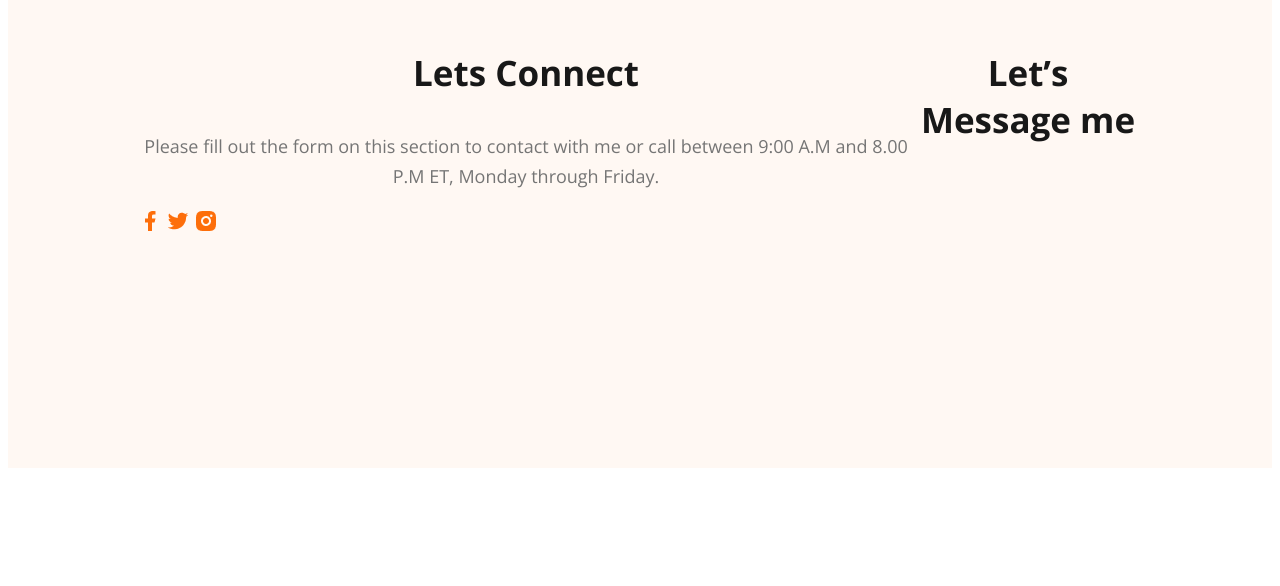
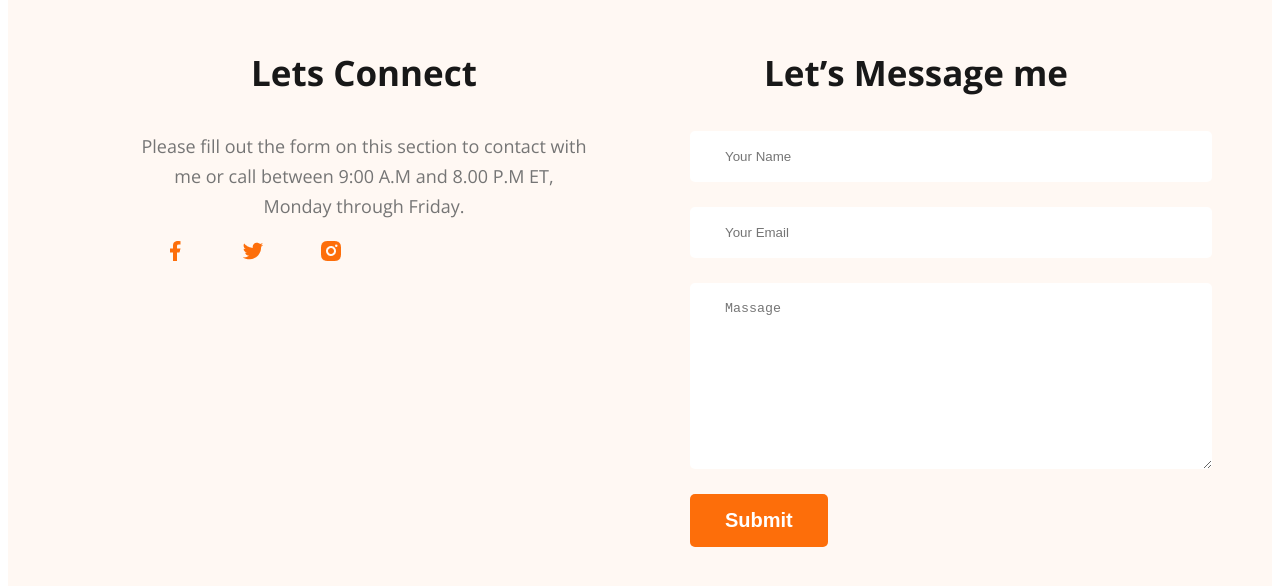
Before and after one commit to taufik-imam/web-developer-portfolio, a plain HTML site: page index.html in a window 1280 px wide. Shown: the part 3611-4197 px from the top of the page. Before the commit the page ends 4087 px from the top, so only its background shows below. Drawn offline with nearby package versions, Linux system fonts and the light colour scheme.

Commit message:
final code

```diff
--- a/index.html
+++ b/index.html
@@ -153,6 +153,12 @@
         </div>
         <div class="footer-colum">
             <h3 class="section-title">Let’s Message me</h3>
+            <form class="contact" action="">
+                <input type="text" placeholder="Your Name">
+                <input type="email" name="" id="" placeholder="Your Email">
+                <textarea name="" id="" cols="30" rows="10" placeholder="Massage"></textarea>
+                <input class="primary-button" type="submit" value="Submit">
+            </form>
         </div>
 
     </footer>
--- a/style/portfolio.css
+++ b/style/portfolio.css
@@ -203,19 +203,41 @@ main section {
 }
 
 .resume-description {
-    color:#757575;
+    color: #757575;
     font-size: 16px;
     font-weight: 400;
     line-height: 28px;
 }
-.download-cv{
+
+.download-cv {
     text-align: center;
     margin-top: 50px;
 }
+
 /* footer Style */
-footer{
+footer {
     display: flex;
+    gap: 100px;
     background: #FFF8F3;
     padding: 230px 130px;
     margin-top: 110px;
 }
+
+.footer-colum {
+    width: 50%;
+}
+
+.contact input[type="text"], .contact input[type="email"],
+textarea {
+    display: block;
+    margin-bottom: 25px;
+    padding: 18px 35px;
+    color: #757575;
+    border-radius: 5px;
+    background:#FFF;
+    border: 0;
+    width: 100%;
+}
+.social-links a{
+    margin: 25px;
+}
```
